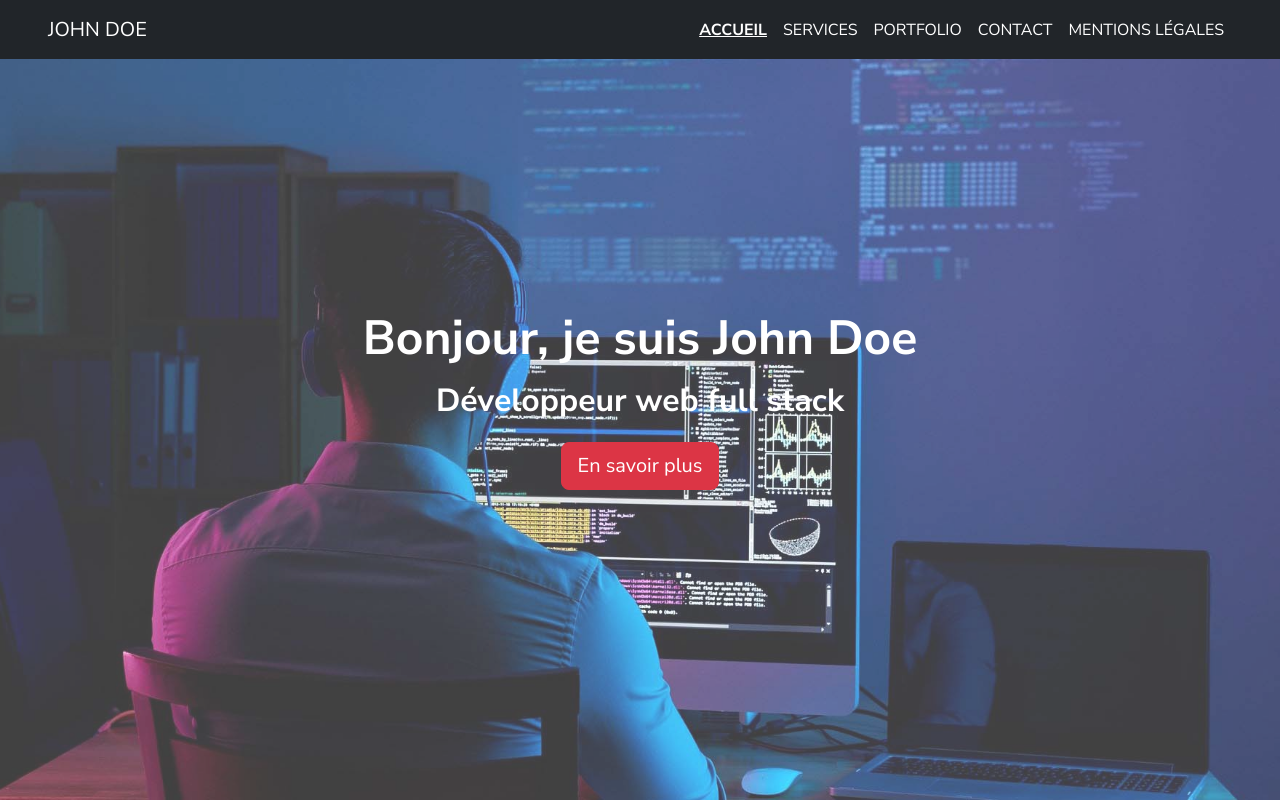
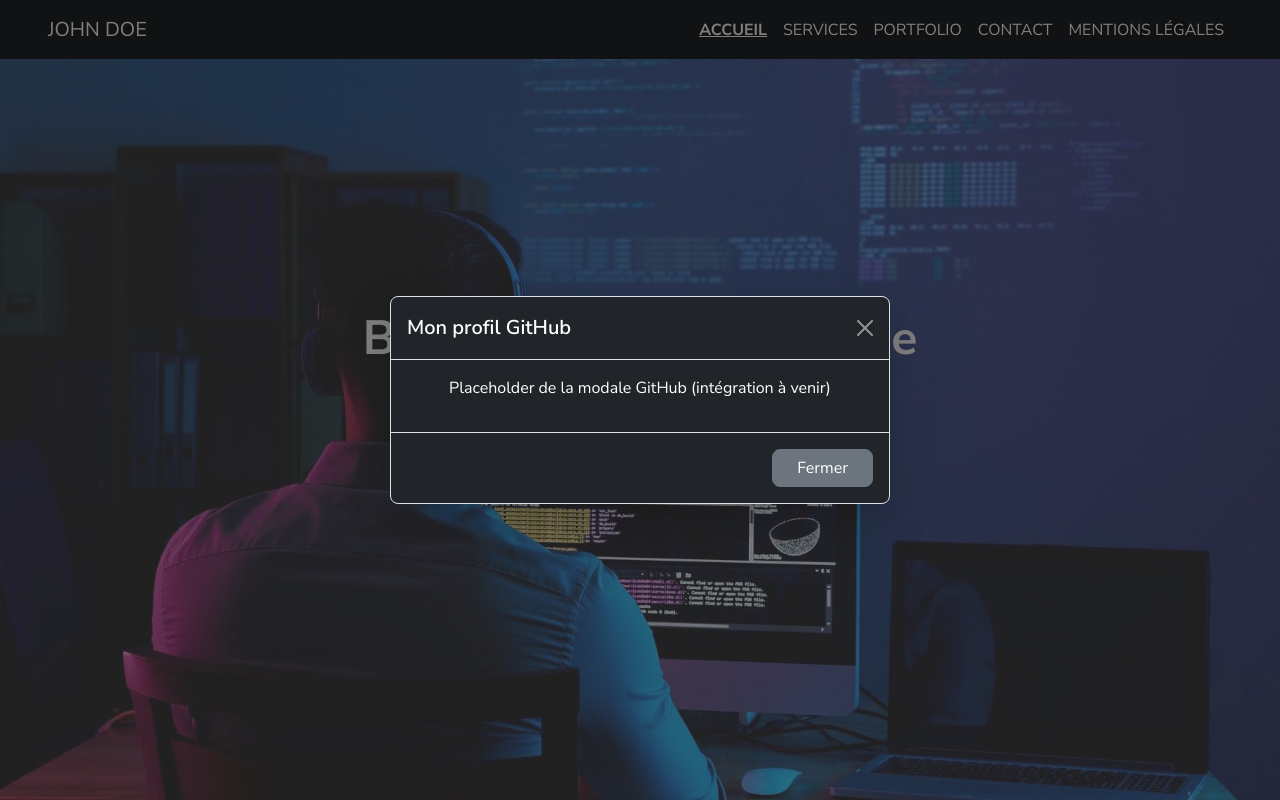
Before and after one commit to cedrickernec/kernec-cedric-devoir-5-portfolio-react, a React (Vite) app: page / in a window 1280 px wide. Both pictures are taken after a click on the button "En savoir plus". Shown: the top 800 px of the page. Built offline with nearby package versions, Linux system fonts and the light colour scheme.

Commit message:
feat(home): ajout du placeholder pour la modale GitHub

```diff
--- a/src/components/ui/Hero.jsx
+++ b/src/components/ui/Hero.jsx
@@ -1,14 +1,55 @@
 export default function Hero() {
   return (
+    <>
+    {/* Section Hero */}
       <section className="hero d-flex align-items-center justify-content-center">
         <div className="hero-overlay"></div>
         <div className="hero-content text-center text-white px-3">
           <h1 className="display-5 fw-bold mb-3">Bonjour, je suis John Doe</h1>
           <h2 className="fw-bold mb-4">Développeur web full stack</h2>
-        <button type="button" className="btn btn-danger btn-lg">
+          <button
+          type="button"
+          className="btn btn-danger btn-lg"
+          data-bs-toggle="modal"
+          data-bs-target="#githubModal">
             En savoir plus
           </button>
         </div>
       </section>
+
+      {/* Modale GitHub */}
+      <div
+      className="modal"
+      id="githubModal"
+      tabIndex="-1"
+      aria-labelledby="githubModalLabel"
+      aria-hidden="true">
+        <div className="modal-dialog modal-dialog-centered">
+          <div className="modal-content bg-dark border text-white shadow-lg">
+            <div className="modal-header">
+              <h5 className="modal-title" id="githubModalLabel">Mon profil GitHub</h5>
+              <button
+              type="button"
+              className="btn-close btn-close-white"
+              data-bs-dismiss="modal"
+              aria-label="Fermer"></button>
+            </div>
+
+            <div className="modal-body text-center">
+              <p>Placeholder de la modale GitHub (intégration à venir)</p>
+            </div>
+
+            <div className="modal-footer">
+              <button
+              type="button"
+              className="btn btn-secondary rounded-3 px-4"
+              data-bs-dismiss="modal">
+                Fermer
+              </button>
+            </div>
+          </div>
+        </div>
+      </div>
+    </>
   );
 }
```
Also changed, not shown: 1 other file (tests, documents, lock files or other folders). Lines whose indentation alone changed are shown as unchanged.
